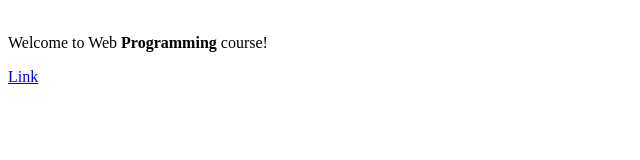
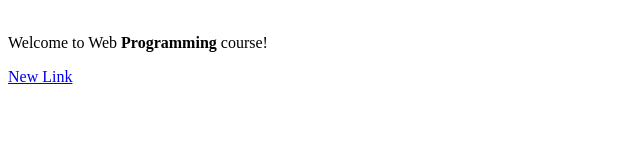
Before and after one commit to SultanAlk3bi/SultanAlk3bi.github.io, a plain HTML site: page index.html in a window 1280 px wide. Shown: the full height of the page, 0-640 px from the left. Drawn offline with Linux system fonts and the light colour scheme.

Commit message:
Update index.html

```diff
--- a/index.html
+++ b/index.html
@@ -18,6 +18,6 @@ Code, Compile, Run and Debug online from anywhere in world.
         <p><Br>Welcome to Web <strong>Programming</strong>
         course!</p>
 
-        <p><a href="index(9).html">Link</p>
+        <p><a href="index (9).html">New Link</p>
     </body>
 </html>
```
